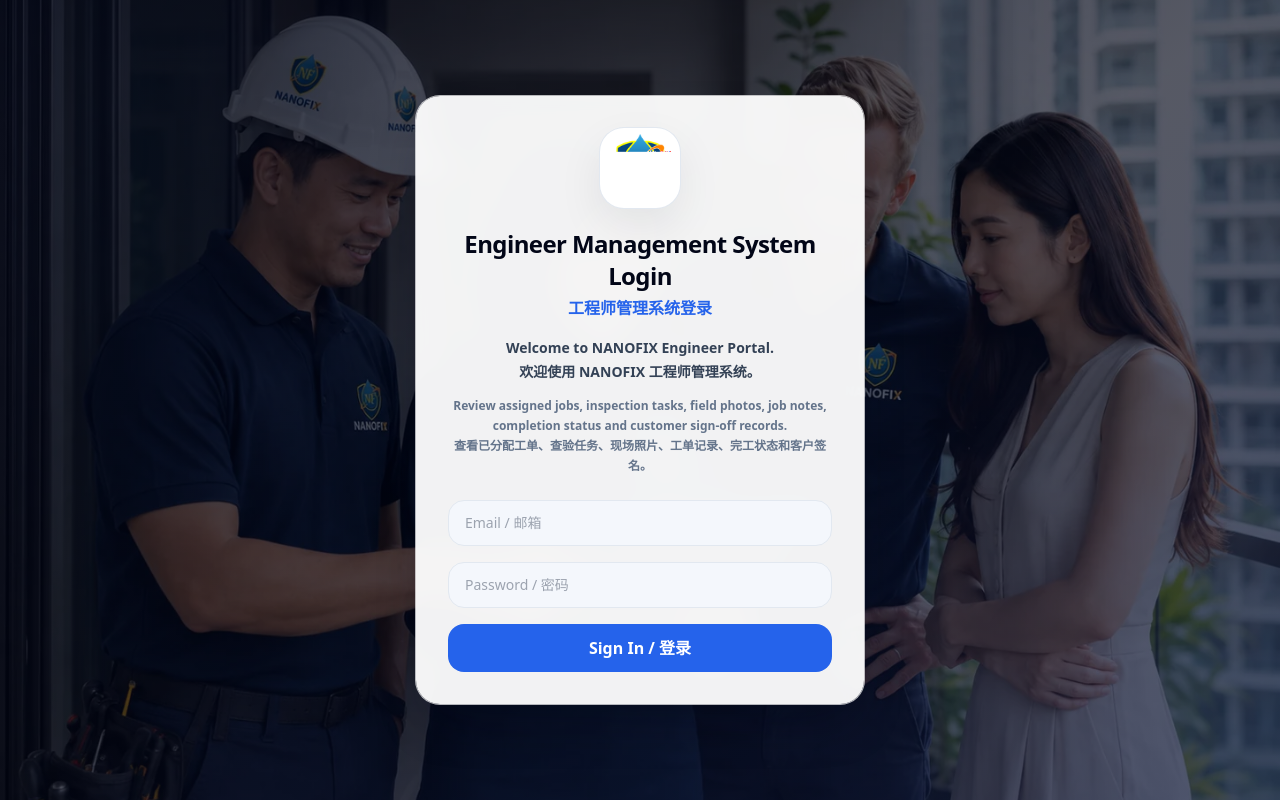
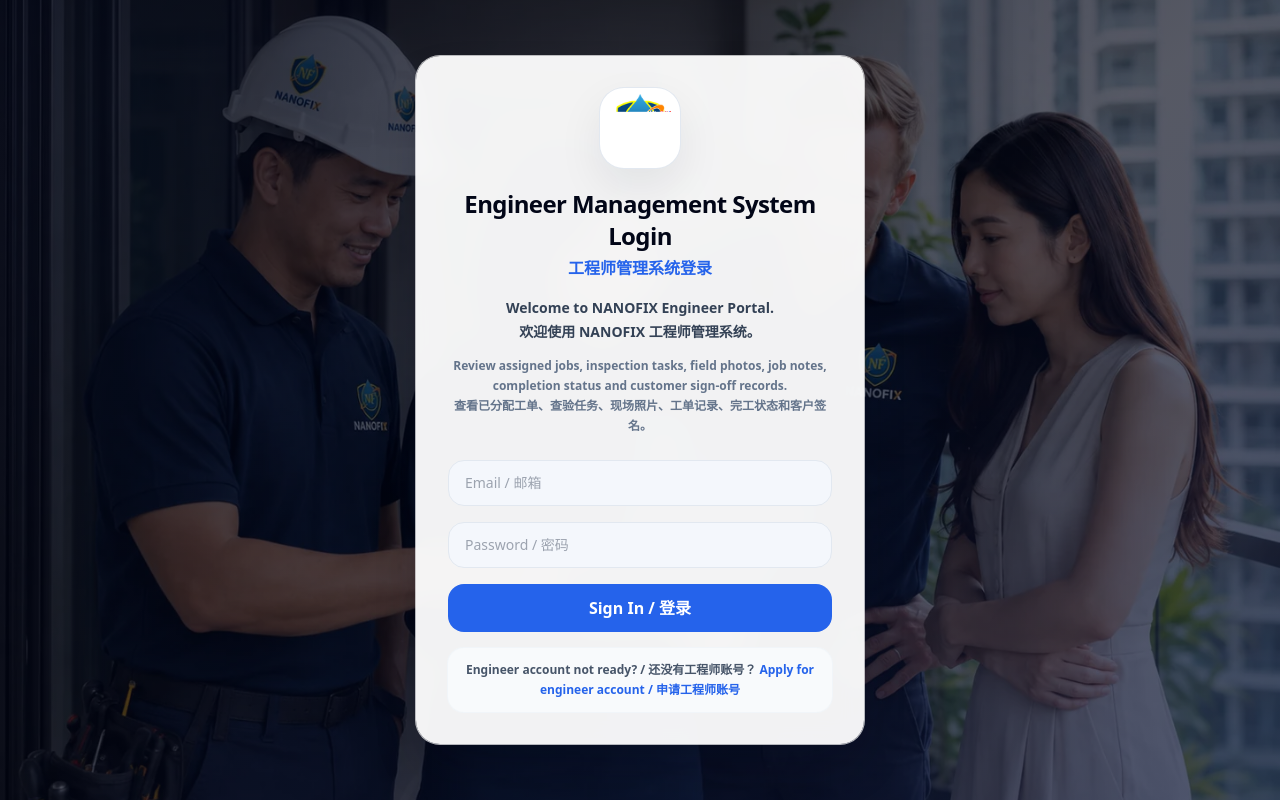
Before and after one commit to gaven2027-hash/NANOFIX_V28_UNIFIED_WEBSITE_ADMIN, a Next.js app: page /login/engineer in a window 1280 px wide. Built offline with nearby package versions, Linux system fonts and the light colour scheme; no server answers.

Commit message:
Add engineer sign up button on login page

```diff
--- a/app/login/engineer/page.tsx
+++ b/app/login/engineer/page.tsx
@@ -1,4 +1,5 @@
 import type { Metadata } from 'next';
+import Link from 'next/link';
 import { AuthPageShell } from '@/components/AuthPageShell';
 import { LoginForm } from '../LoginForm';
 
@@ -13,6 +14,10 @@ export default function EngineerLoginPage() {
   return (
     <AuthPageShell>
       <LoginForm forcedContext="engineer" />
+      <div className="mt-4 rounded-2xl bg-slate-50 px-4 py-3 text-center text-xs font-semibold leading-5 text-slate-600 ring-1 ring-slate-100">
+        Engineer account not ready? / 还没有工程师账号？{' '}
+        <Link className="font-black text-activeBlue" href="/register/engineer">Apply for engineer account / 申请工程师账号</Link>
+      </div>
     </AuthPageShell>
   );
 }
```
